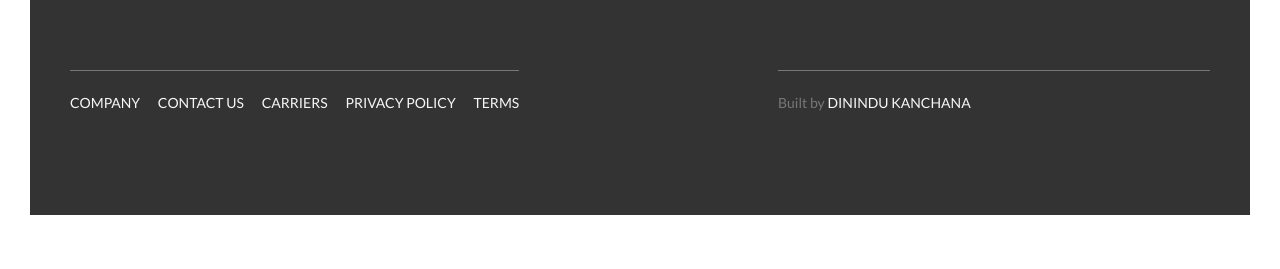
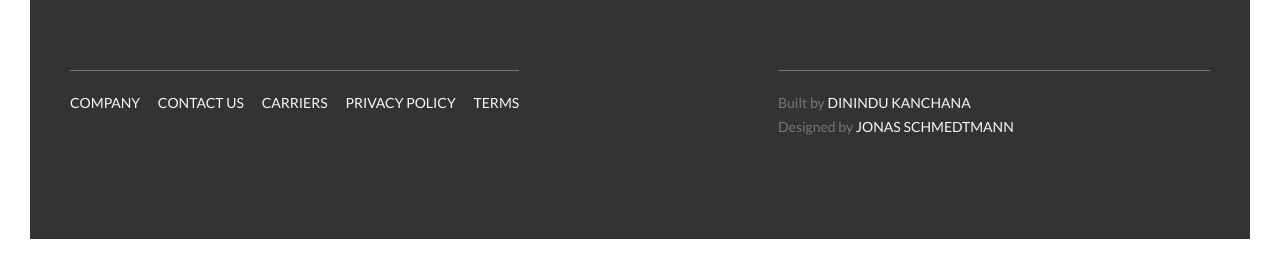
Before and after one commit to DininduKanchana/my-natours, a website: page index.html in a window 1280 px wide. Shown: the part 5616-5885 px from the top of the page. Before the commit the page ends 5861 px from the top, so only its background shows below. Drawn offline with Linux system fonts and the light colour scheme.

Commit message:
added credits

```diff
--- a/index.html
+++ b/index.html
@@ -374,7 +374,8 @@
                 </div>
                 <div class="col-1-of-2">
                     <p class="footer__copyright">
-                        Built by <a href="" class="footer__link">Dinindu Kanchana</a>
+                        Built by <a href="" class="footer__link">Dinindu Kanchana</a><br>
+                        Designed by <a href="" class="footer__link">Jonas Schmedtmann</a>
                     </p>
                 </div>
             </div>
--- a/sass/components/_story.scss
+++ b/sass/components/_story.scss
@@ -33,6 +33,7 @@
     // to move floated objects
     transform: translateX(-3rem) skewX(12deg);
     position: relative;
+    overflow: hidden;
 
     @include respond(phone) {
       transform: translateX(-3rem) skewX(0);
```
Also changed, not shown: css/style.css.
